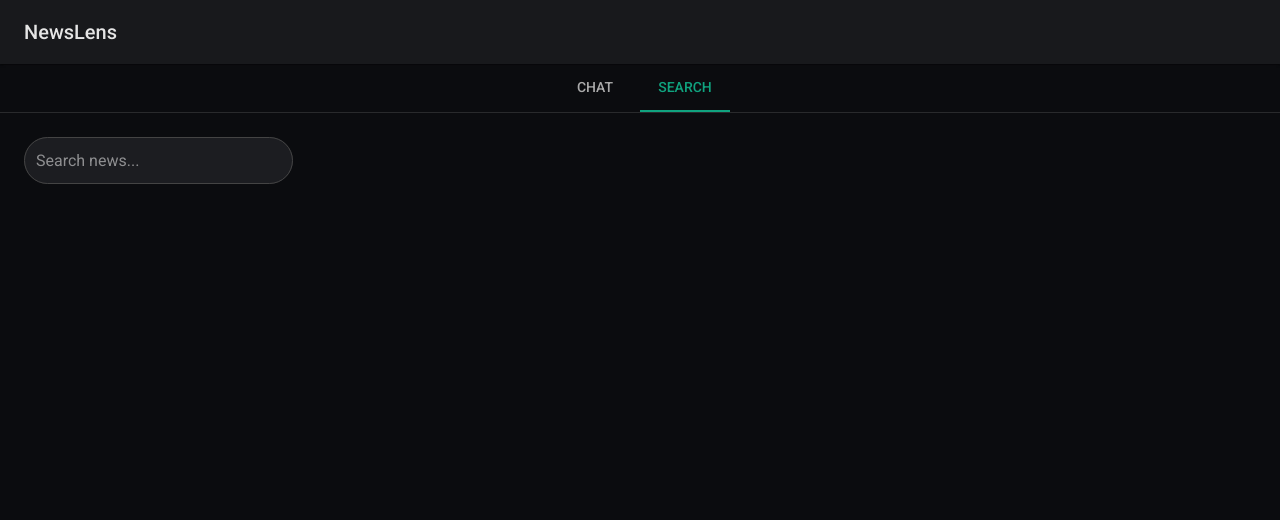
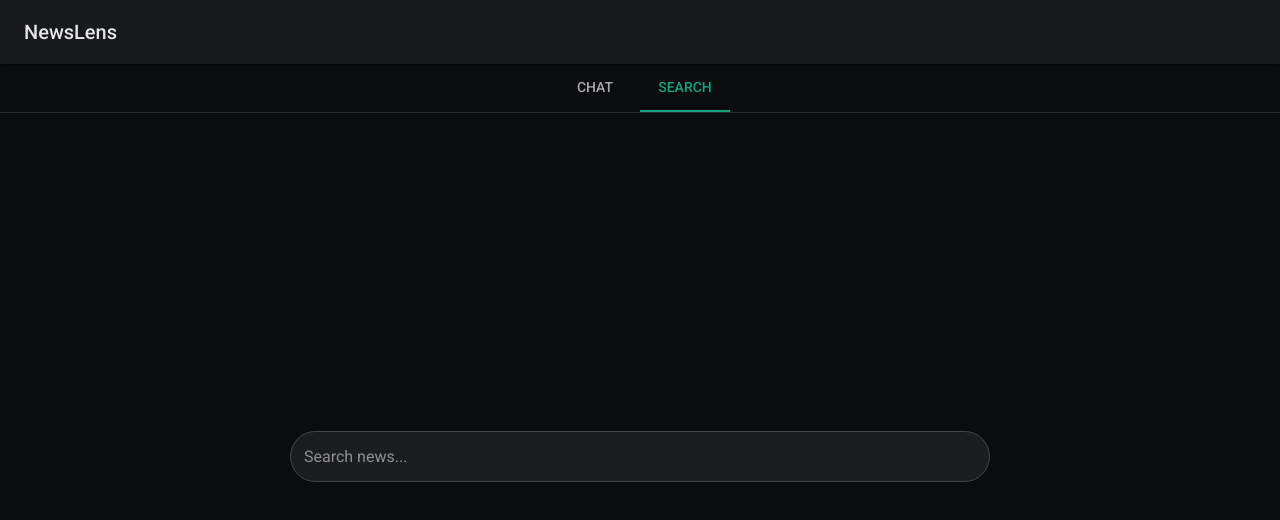
Before and after one commit to alimoosavi/newslens-ui, a React (Create React App) app: page / in a window 1280 px wide. Shown: the top 520 px of the page. Built offline with nearby package versions, Linux system fonts and the light colour scheme; sample sign-in values are in the browser's storage; some icons are missing.

Commit message:
fix search tab

```diff
--- a/src/chat/SearchTab.jsx
+++ b/src/chat/SearchTab.jsx
@@ -20,6 +20,7 @@
   const [query, setQuery] = useState("");
   const [results, setResults] = useState([]);
   const [loading, setLoading] = useState(false);
+  const [searchPerformed, setSearchPerformed] = useState(false);
 
   const handleSearch = async () => {
     if (!query.trim()) return;
@@ -27,6 +28,7 @@
     try {
       const response = await api.post("/api/search/", { query });
       setResults(response.data.results || []);
+      setSearchPerformed(true);
     } catch (err) {
       console.error(err);
       alert("Search failed");
@@ -38,10 +40,12 @@
   return (
     <Box
       sx={{
-        p: 3,
-        overflowY: "auto",
-        height: "100%",
+        flex: 1,
+        display: "flex",
+        flexDirection: "column",
         backgroundColor: "#0b0c0f",
+        p: 2,
+        overflow: "hidden",
       }}
     >
       {/* Search Input */}
@@ -49,7 +53,10 @@
         sx={{
           display: "flex",
           justifyContent: "center",
-          mb: 3,
+          alignItems: searchPerformed ? "flex-start" : "center",
+          flex: searchPerformed ? "0 0 auto" : 1,
+          mb: searchPerformed ? 2 : 0,
+          transition: "all 0.5s",
         }}
       >
         <TextField
@@ -60,7 +67,7 @@
           fullWidth
           sx={{
             maxWidth: 700,
-            input: { color: "#fff", padding: "12px" },
+            input: { color: "#fff", padding: "14px" },
             "& .MuiOutlinedInput-root": {
               borderRadius: "50px",
               backgroundColor: "#1c1d21",
@@ -72,12 +79,7 @@
           InputProps={{
             endAdornment: (
               <InputAdornment position="end">
-                <IconButton
-                  onClick={handleSearch}
-                  sx={{
-                    color: "#10a37f",
-                  }}
-                >
+                <IconButton onClick={handleSearch} sx={{ color: "#10a37f" }}>
                   {query.trim() ? <ArrowUpwardIcon /> : <SearchIcon />}
                 </IconButton>
               </InputAdornment>
@@ -94,11 +96,19 @@
       )}
 
       {/* Results */}
-      <Grid container spacing={2}>
+      {searchPerformed && (
+        <Box
+          sx={{
+            flex: 1,
+            overflowY: "auto",
+            mt: 1,
+          }}
+        >
+          <Grid container spacing={3} justifyContent="center">
             {results.map((item, idx) => {
               const news = item.payload;
               return (
-            <Grid item xs={12} md={6} key={idx}>
+                <Grid item xs={12} sm={6} md={4} lg={3} key={idx}>
                   <Card
                     sx={{
                       display: "flex",
@@ -106,6 +116,7 @@
                       height: "100%",
                       backgroundColor: "#1c1d21",
                       color: "#e5e5e5",
+                      borderRadius: 3,
                       transition: "transform 0.2s",
                       "&:hover": { transform: "scale(1.02)" },
                     }}
@@ -113,9 +124,10 @@
                     {news.images?.[0] && (
                       <CardMedia
                         component="img"
-                    height="180"
+                        height="160"
                         image={news.images[0]}
                         alt={news.title}
+                        sx={{ borderRadius: "12px 12px 0 0" }}
                       />
                     )}
                     <CardContent sx={{ flex: 1, display: "flex", flexDirection: "column" }}>
@@ -127,12 +139,7 @@
                       </Typography>
                       <Box sx={{ display: "flex", flexWrap: "wrap", gap: 0.5, mb: 1 }}>
                         {news.keywords?.map((kw, i) => (
-                      <Chip
-                        size="small"
-                        label={kw}
-                        key={i}
-                        sx={{ backgroundColor: "#333", color: "#fff" }}
-                      />
+                          <Chip key={i} size="small" label={kw} sx={{ backgroundColor: "#333", color: "#fff" }} />
                         ))}
                       </Box>
                       <Typography variant="caption" color="#888">
@@ -158,5 +165,7 @@
             })}
           </Grid>
         </Box>
+      )}
+    </Box>
   );
 }
```
Lines whose indentation alone changed are shown as unchanged.
